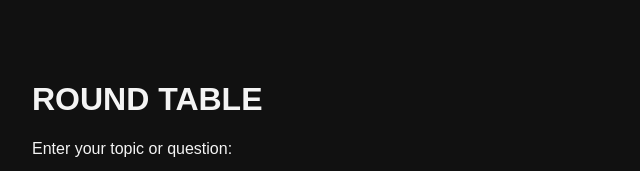
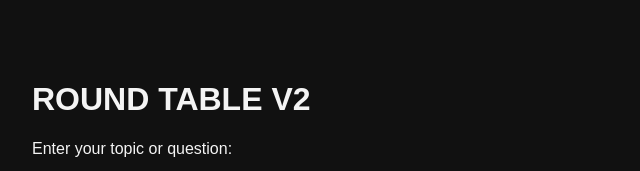
Before and after one commit to novakovicluka97/round_table, a plain HTML site: page index.html in a window 1280 px wide. Shown: the top 171 px of the page, 208-848 px from the left. Drawn offline with Linux system fonts and the light colour scheme.

Commit message:
Update index.html

```diff
--- a/index.html
+++ b/index.html
@@ -41,7 +41,7 @@
 </head>
 <body>
 
-  <h1>ROUND TABLE</h1>
+  <h1>ROUND TABLE V2</h1>
   <p>Enter your topic or question:</p>
   <input id="prompt" type="text" style="width: 80%;" placeholder="e.g. Should men cry in public?" />
   <button onclick="sendPrompt()">Start Round Table</button>
```
